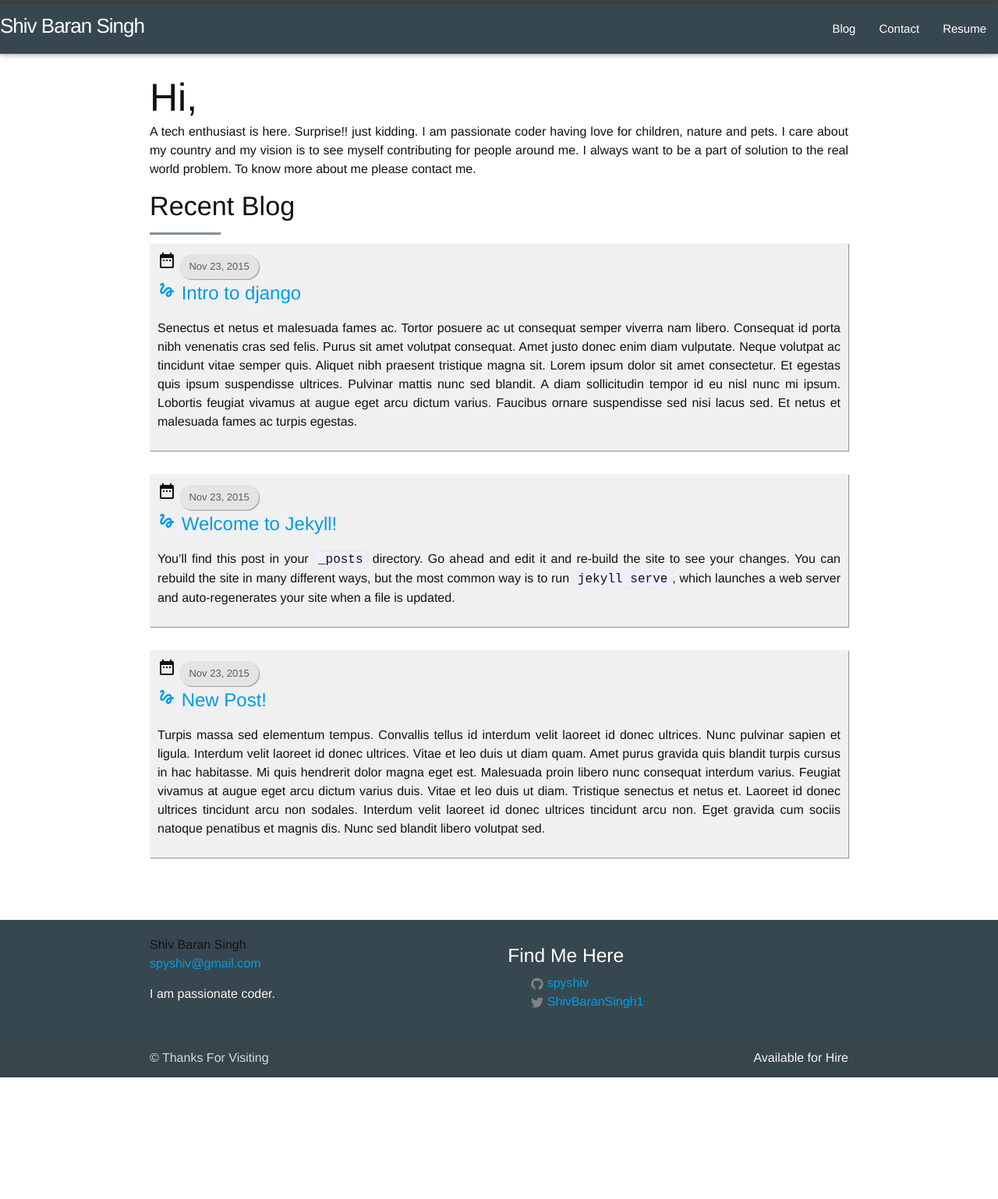
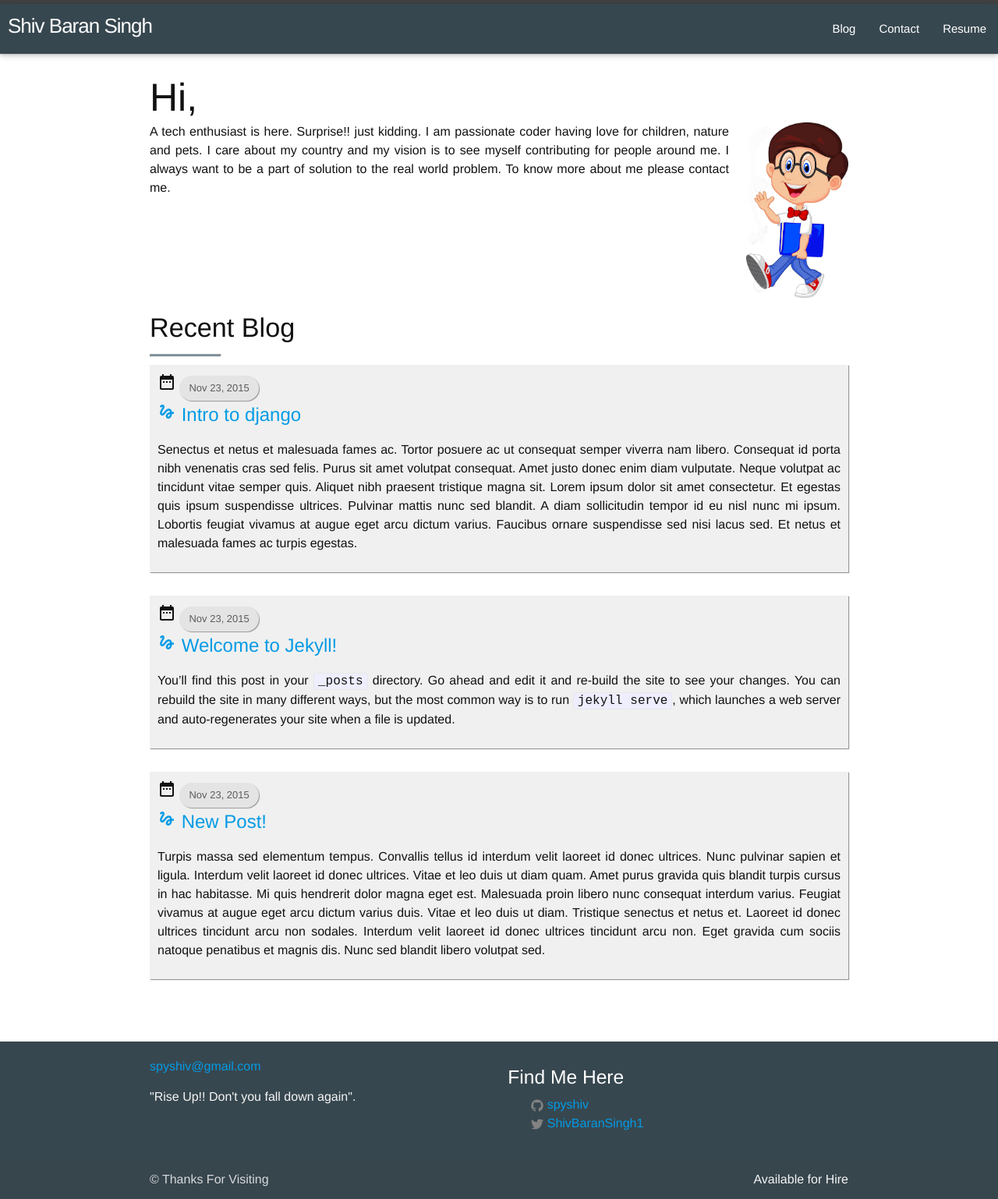
Before and after one commit to spyshiv/portfolio, a Jekyll site: the page built from index.html, in a window 1280 px wide. Shown: the whole page at 78% size. Built offline with Jekyll 4.4.1, drawn with Linux system fonts in a browser that asks for light colours; before the commit the page ends 1382 px from its top, so only the background shows below that.

Commit message:
Blog page layout has been chnaged

```diff
--- a/_config.yml
+++ b/_config.yml
@@ -9,7 +9,7 @@
 title: Shiv Baran Singh
 email: spyshiv@gmail.com
 description: > # this means to ignore newlines until "baseurl:"
-  I am passionate coder.
+  "Rise Up!! Don't you fall down again".
 baseurl: "" # the subpath of your site, e.g. /blog
 url: "localhost:4000" # the base hostname & protocol for your site
 twitter_username: ShivBaranSingh1
--- a/_includes/footer.html
+++ b/_includes/footer.html
@@ -4,7 +4,6 @@
             <div class="row">
               <div class="col l6 s12">
                  <ul class="contact-list">
-                    <li>{{ site.title }}</li>
                     <li><a href="mailto:{{ site.email }}">{{ site.email }}</a></li>
                   </ul>
                 <p class="grey-text text-lighten-4">{{ site.description }}</p>
--- a/assets/css/style.css
+++ b/assets/css/style.css
@@ -4,7 +4,11 @@ body{
 nav {
 	background-color: #37474f ;
 }
-
+/*Header Css Starts here*/
+.site-title{
+  padding-left: 10px;
+}
+/*Header Css ends here*/
 /*index page css*/
 #hofhi{
 	font-size: 50px;
--- a/index.html
+++ b/index.html
@@ -7,8 +7,14 @@ layout: default
     <h5><span id="hofhi">Hi,</span></h5>
 </div>
 
-<div>
-   <p id="about-me">A tech enthusiast is here. Surprise!! just kidding. I am passionate coder having love for children, nature and pets. I care about my country and my vision is to see myself contributing for people around me. I always want to be a part of solution to the real world problem. To know more about me please contact me. </p>
+<div class="row">
+   <div class="col l10 m7 s6">
+      <p id="about-me">A tech enthusiast is here. Surprise!! just kidding. I am passionate coder having love for children, nature and pets. I care about my country and my vision is to see myself contributing for people around me. I always want to be a part of solution to the real world problem. To know more about me please contact me. </p>
+   </div>
+   <div class="col l2 m5 s6">
+     <img src="{{"/assets/images/geek.jpg"}}" class="responsive-img">
+   </div>
+
 </div>
 
 <div class="recent-blog-list">
```
Also changed, not shown: blog.html (+7 -6 lines), assets/images/geek.jpg (added).
